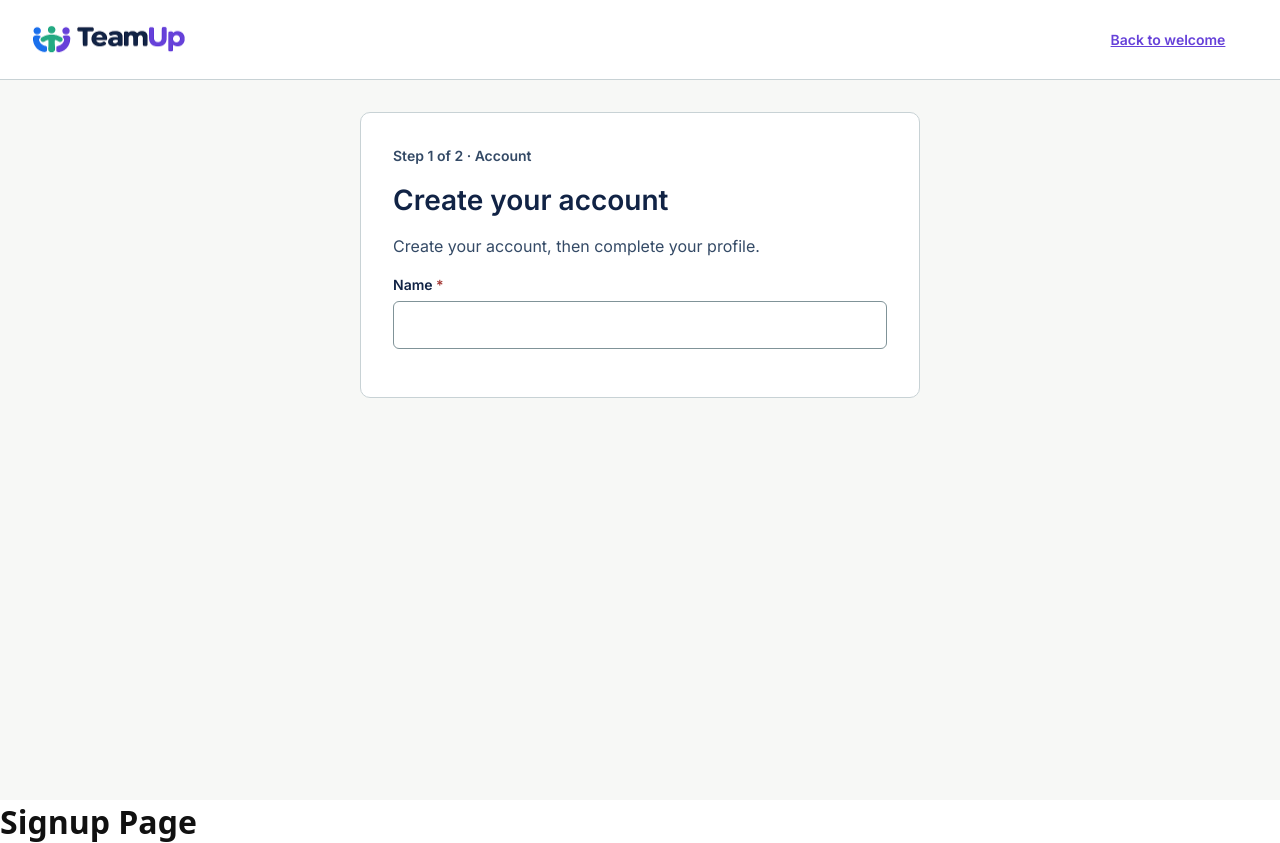
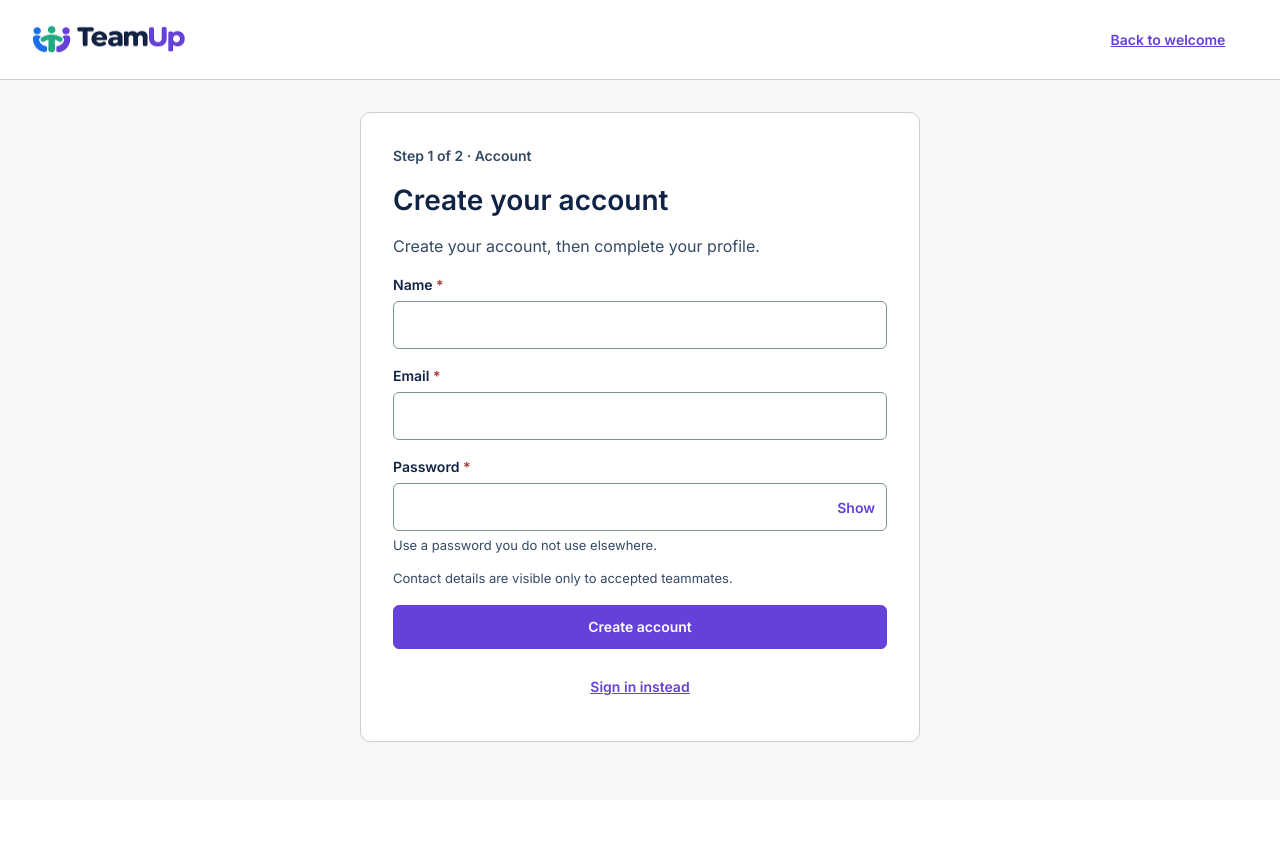
Before and after one commit to teamup-lattice/teamup-frontend, a React (Vite) app: page /signup in a window 1280 px wide. After the commit the page ends 800 px from the top, so only its background shows below. Built offline with nearby package versions, Linux system fonts and the light colour scheme.

Commit message:
Build S02 sign-up screen

```diff
--- a/src/App.jsx
+++ b/src/App.jsx
@@ -1,5 +1,5 @@
 import { Routes, Route, Navigate } from "react-router-dom";
-import Signup from "./pages/Signup";
+import Signup from "./pages/Signup/Signup";
 import Login from "./pages/Login";
 import Profile from "./pages/Profile";
 import Projects from "./pages/Projects";
@@ -7,20 +7,9 @@ import CreateProject from "./pages/CreateProject";
 import ProjectDetails from "./pages/ProjectDetails";
 import Workspace from "./pages/Workspace";
 import ProjectPage from "./pages/ProjectPage";
-import AuthLayout from "./layouts/AuthLayout";
-import Input from "./components/Input";
 
 function App() {
   return (
-    <>
-      <AuthLayout
-        step="Step 1 of 2 · Account"
-        title="Create your account"
-        description="Create your account, then complete your profile."
-        backLabel="Back to welcome"
-      >
-        <Input label="Name" required />
-      </AuthLayout>
     <Routes>
       <Route path="/" element={<Navigate to="/login" />} />
       <Route path="/signup" element={<Signup />} />
@@ -32,7 +21,6 @@ function App() {
       <Route path="/projects/:id/workspace" element={<Workspace />} />
       <Route path="/projects/:id/page" element={<ProjectPage />} />
     </Routes>
-    </>
   );
 }
 
--- a/src/components/Input.module.css
+++ b/src/components/Input.module.css
@@ -93,3 +93,8 @@
   font-size: var(--font-size-helper);
   font-weight: 700;
 }
+
+.input:disabled {
+  background: var(--color-canvas);
+  cursor: not-allowed;
+}
--- a/src/pages/Signup.jsx
+++ /dev/null
@@ -1,5 +0,0 @@
-function Signup() {
-  return <h1>Signup Page</h1>;
-}
-
-export default Signup;
--- /dev/null
+++ b/src/pages/Signup/Signup.jsx
@@ -0,0 +1,174 @@
+import { useState } from "react";
+import { Link, useNavigate } from "react-router-dom";
+import AuthLayout from "../../layouts/AuthLayout";
+import Alert from "../../components/Alert";
+import Button from "../../components/Button";
+import Input from "../../components/Input";
+import { signUp } from "../../services/authService";
+import styles from "./Signup.module.css";
+
+const emailPattern = /^[^\s@]+@[^\s@]+\.[^\s@]+$/;
+
+function validate({ name, email, password }) {
+  const errors = {};
+
+  if (!name.trim()) {
+    errors.name = "Enter your name.";
+  }
+
+  if (!email.trim()) {
+    errors.email = "Enter your email address.";
+  } else if (!emailPattern.test(email.trim())) {
+    errors.email = "Enter a valid email address, like name@example.org.";
+  }
+
+  if (!password) {
+    errors.password = "Create a password.";
+  } else if (password.length < 8) {
+    errors.password = "Use at least 8 characters for your password.";
+  }
+
+  return errors;
+}
+
+function Signup() {
+  const navigate = useNavigate();
+  const [values, setValues] = useState({ name: "", email: "", password: "" });
+  const [errors, setErrors] = useState({});
+  const [status, setStatus] = useState("idle");
+
+  const isLoading = status === "loading";
+
+  function handleChange(event) {
+    const { name, value } = event.target;
+    setValues((current) => ({ ...current, [name]: value }));
+    setErrors((current) => ({ ...current, [name]: undefined }));
+  }
+
+  async function handleSubmit(event) {
+    event.preventDefault();
+
+    const foundErrors = validate(values);
+    setErrors(foundErrors);
+
+    const firstInvalid = ["name", "email", "password"].find(
+      (field) => foundErrors[field],
+    );
+    if (firstInvalid) {
+      document.getElementById(`signup-${firstInvalid}`).focus();
+      return;
+    }
+
+    setStatus("loading");
+    try {
+      await signUp(values);
+      setStatus("success");
+    } catch {
+      setStatus("error");
+    }
+  }
+
+  if (status === "success") {
+    return (
+      <AuthLayout
+        step="Step 1 of 2 · Account"
+        title="Your account is created"
+        description="Next: complete your required profile."
+        backTo="/"
+        backLabel="Back to welcome"
+      >
+        <Alert variant="success" title="Account created">
+          {values.name} - {values.email}. Your required profile is the next
+          step.
+        </Alert>
+        <Button fullWidth onClick={() => navigate("/profile")}>
+          Set up required profile
+        </Button>
+        <Link to="/login" className={styles.altLink}>
+          Sign in instead
+        </Link>
+      </AuthLayout>
+    );
+  }
+
+  return (
+    <AuthLayout
+      step="Step 1 of 2 · Account"
+      title="Create your account"
+      description="Create your account, then complete your profile."
+      backTo="/"
+      backLabel="Back to welcome"
+    >
+      {status === "error" && (
+        <Alert variant="error" title="We could not connect">
+          Account creation not confirmed. Your other entries are retained. Try
+          again.
+        </Alert>
+      )}
+
+      <form onSubmit={handleSubmit} noValidate>
+        <Input
+          id="signup-name"
+          name="name"
+          label="Name"
+          required
+          autoComplete="name"
+          value={values.name}
+          onChange={handleChange}
+          error={errors.name}
+          disabled={isLoading}
+        />
+        <Input
+          id="signup-email"
+          name="email"
+          type="email"
+          label="Email"
+          required
+          autoComplete="email"
+          value={values.email}
+          onChange={handleChange}
+          error={errors.email}
+          disabled={isLoading}
+        />
+        <Input
+          id="signup-password"
+          name="password"
+          type="password"
+          label="Password"
+          required
+          autoComplete="new-password"
+          helperText="Use a password you do not use elsewhere."
+          value={values.password}
+          onChange={handleChange}
+          error={errors.password}
+          disabled={isLoading}
+        />
+
+        <p className={styles.note}>
+          Contact details are visible only to accepted teammates.
+        </p>
+
+        <Button
+          type="submit"
+          fullWidth
+          loading={isLoading}
+          loadingText="Creating account..."
+        >
+          {status === "error" ? "Try again" : "Create account"}
+        </Button>
+
+        <Link to="/login" className={styles.altLink}>
+          Sign in instead
+        </Link>
+
+        {isLoading && (
+          <p className={styles.note} role="status">
+            Creating your account. Your entries are retained.
+          </p>
+        )}
+      </form>
+    </AuthLayout>
+  );
+}
+
+export default Signup;
--- /dev/null
+++ b/src/pages/Signup/Signup.module.css
@@ -0,0 +1,23 @@
+.note {
+  margin: 0 0 var(--space-4);
+  font-size: var(--font-size-helper);
+  line-height: var(--line-height-text);
+  color: var(--color-text-secondary);
+}
+
+.altLink {
+  display: flex;
+  align-items: center;
+  justify-content: center;
+  min-height: var(--button-height);
+  margin-top: var(--space-4);
+  font-size: var(--font-size-label);
+  font-weight: 600;
+  color: var(--color-purple);
+  text-decoration: underline;
+}
+
+.altLink:focus-visible {
+  outline: 3px solid var(--color-focus);
+  outline-offset: 2px;
+}
--- /dev/null
+++ b/src/services/authService.js
@@ -0,0 +1,9 @@
+export async function signUp({ name, email }) {
+  await new Promise((resolve) => setTimeout(resolve, 1200));
+
+  if (email.toLowerCase().includes("fail")) {
+    throw new Error("Network error");
+  }
+
+  return { name, email };
+}
```
Lines whose indentation alone changed are shown as unchanged.
